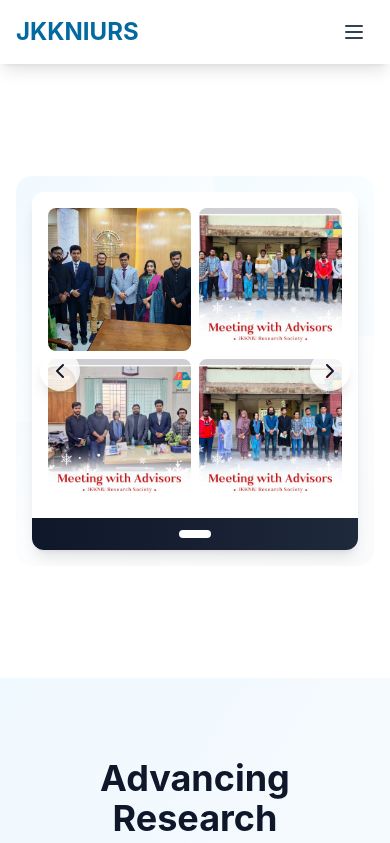
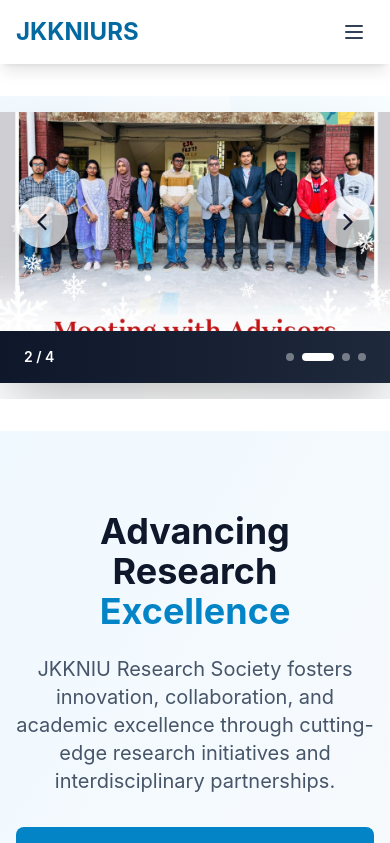
Before and after one commit to mehedinaeem/JKKNIU-Research-Society, a React (Vite) app in the folder Frontend/: page / in a window 390 px wide. Shown: the top 843 px of the page. Built offline with nearby package versions, Linux system fonts and the light colour scheme.

Commit message:
fix: carousel full width with responsive 16:9 aspect ratio

```diff
--- a/Frontend/src/components/ImageCarousel.tsx
+++ b/Frontend/src/components/ImageCarousel.tsx
@@ -11,28 +11,25 @@ interface ImageCarouselProps {
   images: CarouselImage[]
   autoPlay?: boolean
   autoPlayInterval?: number
-  imagesPerSlide?: number
 }
 
 const ImageCarousel = ({
   images,
   autoPlay = true,
-  autoPlayInterval = 5000,
-  imagesPerSlide = 4
+  autoPlayInterval = 5000
 }: ImageCarouselProps) => {
   const [currentIndex, setCurrentIndex] = useState(0)
   const [isAutoPlaying, setIsAutoPlaying] = useState(autoPlay)
-  const totalSlides = Math.ceil(images.length / imagesPerSlide)
 
   useEffect(() => {
-    if (!isAutoPlaying) return
+    if (!isAutoPlaying || images.length === 0) return
 
     const interval = setInterval(() => {
-      setCurrentIndex((prevIndex) => (prevIndex + 1) % totalSlides)
+      setCurrentIndex((prevIndex) => (prevIndex + 1) % images.length)
     }, autoPlayInterval)
 
     return () => clearInterval(interval)
-  }, [isAutoPlaying, totalSlides, autoPlayInterval])
+  }, [isAutoPlaying, images.length, autoPlayInterval])
 
   const goToSlide = (index: number) => {
     setCurrentIndex(index)
@@ -41,75 +38,64 @@ const ImageCarousel = ({
   }
 
   const goToPrevious = () => {
-    setCurrentIndex((prevIndex) => (prevIndex - 1 + totalSlides) % totalSlides)
+    setCurrentIndex((prevIndex) => (prevIndex - 1 + images.length) % images.length)
     setIsAutoPlaying(false)
     setTimeout(() => setIsAutoPlaying(autoPlay), 10000)
   }
 
   const goToNext = () => {
-    setCurrentIndex((prevIndex) => (prevIndex + 1) % totalSlides)
+    setCurrentIndex((prevIndex) => (prevIndex + 1) % images.length)
     setIsAutoPlaying(false)
     setTimeout(() => setIsAutoPlaying(autoPlay), 10000)
   }
 
-  const getVisibleImages = () => {
-    const start = currentIndex * imagesPerSlide
-    return images.slice(start, start + imagesPerSlide)
-  }
+  if (images.length === 0) return null
 
   return (
     <div className="w-full">
-      {/* Enhanced background with gradient */}
-      <div className="relative w-full overflow-hidden bg-gradient-to-br from-primary-50 via-white to-secondary-50 rounded-2xl p-4 md:p-8">
+      {/* Enhanced background with gradient - Full width */}
+      <div className="relative w-screen left-1/2 right-1/2 -ml-[50vw] -mr-[50vw] overflow-hidden bg-gradient-to-br from-primary-50 via-white to-secondary-50">
         {/* Decorative shapes */}
         <div className="absolute top-0 right-0 w-80 h-80 bg-primary-200 rounded-full opacity-10 -mr-40 -mt-40"></div>
         <div className="absolute bottom-0 left-0 w-72 h-72 bg-secondary-200 rounded-full opacity-10 -ml-36 -mb-36"></div>
 
         {/* Main carousel container */}
-        <div className="relative z-10">
-          {/* Grid of images */}
-          <div className="relative bg-white rounded-xl overflow-hidden shadow-lg">
-            <div className="grid grid-cols-2 md:grid-cols-4 gap-2 md:gap-3 p-4">
-              {getVisibleImages().map((image, index) => (
-                <div
-                  key={index}
-                  className="relative overflow-hidden rounded-lg aspect-square bg-secondary-100 group"
+        <div className="relative z-10 py-4 md:py-8">
+          <div className="bg-white rounded-none md:rounded-xl overflow-hidden shadow-2xl">
+            {/* Main image display area */}
+            <div className="relative w-full bg-secondary-900">
+              {/* Responsive height container */}
+              <div className="relative w-full pb-[56.25%]">
+                <img
+                  src={images[currentIndex].src}
+                  alt={images[currentIndex].alt}
+                  className="absolute inset-0 w-full h-full object-cover transition-opacity duration-500"
+                />
+                {/* Left arrow */}
+                <button
+                  onClick={goToPrevious}
+                  className="absolute left-4 top-1/2 -translate-y-1/2 z-20 bg-white bg-opacity-70 hover:bg-opacity-100 text-secondary-900 p-3 rounded-full shadow-lg transition-all duration-200"
+                  aria-label="Previous image"
                 >
-                  <img
-                    src={image.src}
-                    alt={image.alt}
-                    className="w-full h-full object-cover group-hover:scale-105 transition-transform duration-300"
-                  />
-                  {image.title && (
-                    <div className="absolute inset-0 bg-black bg-opacity-0 group-hover:bg-opacity-40 transition-all duration-300 flex items-end p-2">
-                      <p className="text-white text-xs font-semibold opacity-0 group-hover:opacity-100 transition-opacity duration-300">
-                        {image.title}
-                      </p>
-                    </div>
-                  )}
-                </div>
-              ))}
+                  <ChevronLeft size={28} />
+                </button>
+                {/* Right arrow */}
+                <button
+                  onClick={goToNext}
+                  className="absolute right-4 top-1/2 -translate-y-1/2 z-20 bg-white bg-opacity-70 hover:bg-opacity-100 text-secondary-900 p-3 rounded-full shadow-lg transition-all duration-200"
+                  aria-label="Next image"
+                >
+                  <ChevronRight size={28} />
+                </button>
               </div>
 
-            {/* Navigation buttons */}
-            <button
-              onClick={goToPrevious}
-              className="absolute left-2 top-1/2 -translate-y-1/2 z-20 bg-white bg-opacity-80 hover:bg-opacity-100 text-secondary-900 p-2 rounded-full shadow-lg transition-all duration-200"
-              aria-label="Previous slide"
-            >
-              <ChevronLeft size={24} />
-            </button>
-            <button
-              onClick={goToNext}
-              className="absolute right-2 top-1/2 -translate-y-1/2 z-20 bg-white bg-opacity-80 hover:bg-opacity-100 text-secondary-900 p-2 rounded-full shadow-lg transition-all duration-200"
-              aria-label="Next slide"
-            >
-              <ChevronRight size={24} />
-            </button>
-
-            {/* Slide indicators at bottom with dark background */}
-            <div className="bg-gradient-to-r from-secondary-900 to-secondary-800 px-4 py-3 flex justify-center gap-2">
-              {Array.from({ length: totalSlides }).map((_, index) => (
+              {/* Dark bottom bar with indicators and counter */}
+              <div className="bg-gradient-to-r from-secondary-900 to-secondary-800 px-6 py-4 flex items-center justify-between">
+                <div className="text-white text-sm font-semibold">
+                  {currentIndex + 1} / {images.length}
+                </div>
+                <div className="flex gap-2">
+                  {images.map((_, index) => (
                     <button
                       key={index}
                       onClick={() => goToSlide(index)}
@@ -118,9 +104,11 @@ const ImageCarousel = ({
                           ? 'bg-white w-8'
                           : 'bg-white bg-opacity-40 hover:bg-opacity-60 w-2'
                       }`}
-                  aria-label={`Go to slide ${index + 1}`}
+                      aria-label={`Go to image ${index + 1}`}
                     />
                   ))}
+                </div>
+              </div>
             </div>
           </div>
         </div>
--- a/Frontend/src/pages/Home.tsx
+++ b/Frontend/src/pages/Home.tsx
@@ -51,15 +51,12 @@ const Home = () => {
   return (
     <div>
       {/* Image Carousel Section */}
-      <section className="bg-white py-8">
-        <div className="max-w-4xl mx-auto px-4 py-20 sm:px-6 lg:px-8">
-          <ImageCarousel
-            images={carouselImages}
-            autoPlay={true}
-            autoPlayInterval={5000}
-            imagesPerSlide={4}
-          />
-        </div>
+      <section className="bg-white py-8 w-full">
+        <ImageCarousel
+          images={carouselImages}
+          autoPlay={true}
+          autoPlayInterval={5000}
+        />
       </section>
 
       {/* Hero Section */}
```
Lines whose indentation alone changed are shown as unchanged.
